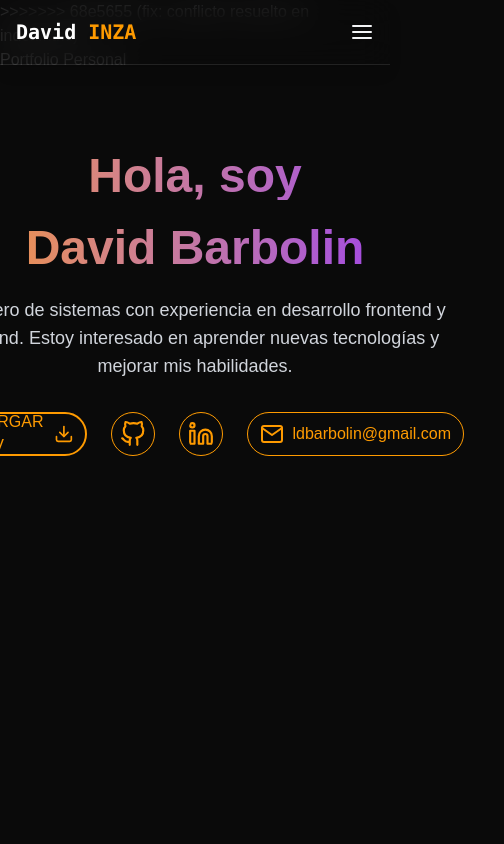
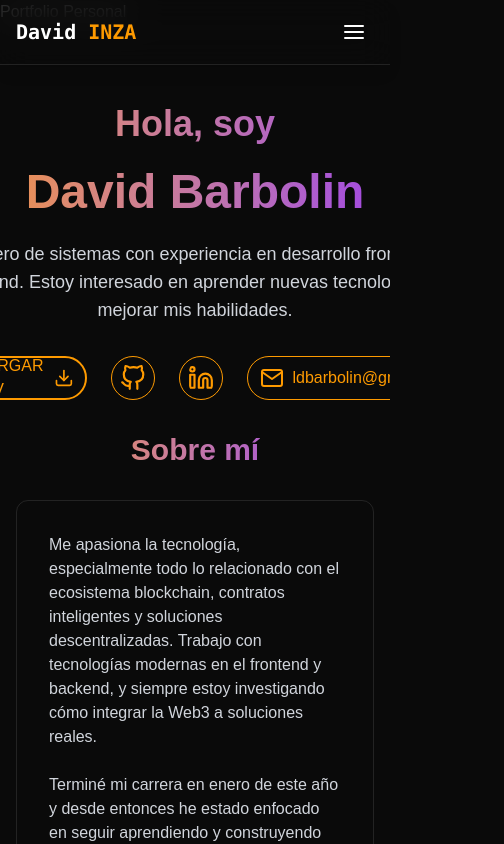
Before and after one commit to ldbarbolin/Portfolio, a React (Vite) app: page / in a window 390 px wide. Shown: the top 844 px of the page, 504 px wide, since content can reach past the window. Built offline with nearby package versions, Linux system fonts and the light colour scheme.

Commit message:
Responsive actualizado

```diff
--- a/index.html
+++ b/index.html
@@ -1,16 +1,14 @@
-
->>>>>>> 68e5655 (fix: conflicto resuelto en index.html)
 <h1>Portfolio Personal</h1>
 <!doctype html>
 <html lang="en">
   <head>
     <meta charset="UTF-8" />
-    <link rel="icon" type="image/svg+xml" href="/vite.svg" />
+    <link rel="icon" type="image/svg+xml" href="/icons.svg" />
     <meta name="viewport" content="width=device-width, initial-scale=1.0" />
     <link rel="stylesheet" href="./src/styles/index.css">
     <link rel="stylesheet" type='text/css' href="https://cdn.jsdelivr.net/gh/devicons/devicon@latest/devicon.min.css" />
 
-    <title>Vite + React</title>
+    <title>Portfolio</title>
   </head>
   <body>
     <div id="root"></div>
--- a/package.json
+++ b/package.json
@@ -1,6 +1,5 @@
 {
   "name": "vite-portfolio",
-  "homepage": "https://ldbarbolin.github.io/Portfolio/",
   "private": true,
   "version": "0.0.0",
   "type": "module",
@@ -11,13 +10,11 @@
     "preview": "vite preview",
     "predeploy": "npm run build",
     "deploy": "gh-pages -d dist"
-
   },
   "dependencies": {
     "@tailwindcss/vite": "^4.0.16",
     "emailjs-com": "^3.2.0",
     "feather-icons": "^4.29.2",
-    "gh-pages": "^6.3.0",
     "i18next": "^25.1.3",
     "react": "^19.0.0",
     "react-dom": "^19.0.0",
@@ -34,6 +31,7 @@
     "eslint": "^9.21.0",
     "eslint-plugin-react-hooks": "^5.1.0",
     "eslint-plugin-react-refresh": "^0.4.19",
+    "gh-pages": "^6.3.0",
     "globals": "^15.15.0",
     "postcss": "^8.5.3",
     "tailwindcss": "^4.0.16",
--- a/src/App.jsx
+++ b/src/App.jsx
@@ -12,7 +12,7 @@ export const App=()=>{
   const [menuOpen, setMenuOpen] = useState(false)
 
   return (
-    <>
+    <div className="overflow-x-hidden">
       <NavBar menuOpen={menuOpen} setMenuOpen={setMenuOpen} />
       <MobileMenu menuOpen={menuOpen} setMenuOpen={setMenuOpen} />
       <Home/>
@@ -20,6 +20,7 @@ export const App=()=>{
       <Skills/>
       <Experience/>
       <Projects/>
-    </>
+    </div>
+
   )
 }
--- a/src/components/NavBar.jsx
+++ b/src/components/NavBar.jsx
@@ -23,10 +23,10 @@ export const NavBar = ({ menuOpen, setMenuOpen }) => {
 
           {/* Botón para menú en mobile */}
           <div
-            className="relative cursor-pointer z-40 md:hidden"
+            className="relative cursor-pointer z-40 md:hidden w-10 h-10 flex items-center justify-center"
             onClick={() => setMenuOpen((prev) => !prev)}
           >
-            <Menu />
+            <Menu className="w-6 h-6 text-white"/>
           </div>
 
           {/* Links de navegación */}
--- a/src/components/sections/Experience.jsx
+++ b/src/components/sections/Experience.jsx
@@ -6,7 +6,7 @@ export const Experience = () => {
   const { t } = useTranslation();
 
   return (
-    <section id='experience' className='md:min-h-screen flex items-center justify-center md:pt-8'>
+    <section id='experience' className='md:min-h-screen flex items-center justify-center md:pt-20 pt-10'>
       <div className="max-w-4xl">
         <h2 className="text-3xl font-bold mb-8 bg-gradient-to-r from-amber-500 to-purple-600 bg-clip-text text-transparent text-center">
           {t("experience1.titleE")}
--- a/src/components/sections/Home.jsx
+++ b/src/components/sections/Home.jsx
@@ -6,12 +6,12 @@ export const Home = () => {
   const { t } = useTranslation();
 
   return (
-    <section id="home" className="h-full">
-      <div className="container mx-auto h-full xl:px-50 xl:pt-20">
-        <div className="flex flex-col xl:flex-row items-center justify-center xl:pt-8 xl:pb-24">
-          <div className="text-center z-10 px-4 pt-20">
-            <h1 className="text-5xl md:text-7xl font-bold mb-6 bg-gradient-to-r from-amber-500 to-purple-600 bg-clip-text text-transparent leading-right">
-              {t("home1.greeting")}
+    <section id="home" className="md:min-h-screen flex items-center justify-center">
+      <div className="container mx-auto h-full px-4 pt-20 md:pt-0">
+        <div className="flex flex-col xl:flex-row items-center justify-center">
+          <div className="text-center z-10">
+            <h1 className="text-4xl md:text-6xl font-bold mb-6 bg-gradient-to-r from-amber-500 to-purple-600 bg-clip-text text-transparent">
+          {t("home1.greeting")}
             </h1>
             <h1 className="text-5xl md:text-7xl font-bold mb-6 bg-gradient-to-r from-amber-500 to-purple-600 bg-clip-text text-transparent leading-right">
               David Barbolin
--- a/src/components/sections/Projects.jsx
+++ b/src/components/sections/Projects.jsx
@@ -5,7 +5,7 @@ import { PCard } from '../ui/PCard'
 export const Projects = () => {
     const { t } = useTranslation();
   return (
-    <section id='projects' className="md:min-h-screen items-center justify-center ">
+    <section id='projects' className="md:min-h-screen items-center justify-center md:pt-20 pt-10 ">
       <div className="max-w-4xl mx-auto px-4">
         <h2 className="text-3xl font-bold mb-8 bg-gradient-to-r from-amber-500 to-purple-600 bg-clip-text text-transparent text-center">
           {t("projects1.titleP")}
--- a/src/components/sections/Skills.jsx
+++ b/src/components/sections/Skills.jsx
@@ -6,7 +6,7 @@ export const Skills = () => {
   const { t } = useTranslation();
 
   return (
-    <section id='skills' className='md:min-h-screen flex items-center justify-center md:pt-8'>
+    <section id='skills' className='md:min-h-screen flex items-center justify-center md:pt-20 pt-10'>
       <div className="max-w-3xl font-bold mb-8">
         <h2 className="text-3xl font-bold mb-8 bg-gradient-to-r from-amber-500 to-purple-600 bg-clip-text text-transparent text-center">
           {t("skills1.title")}
--- a/src/styles/index.css
+++ b/src/styles/index.css
@@ -6,4 +6,5 @@ html, body{
     font-family: "Space Grotesk", sans-serif;
     background-color: #0a0a0a;
     color: #f3f4f6;
+    overflow-x: hidden;
 }
```
Also changed, not shown: 2 other files (tests, documents, lock files or other folders).
